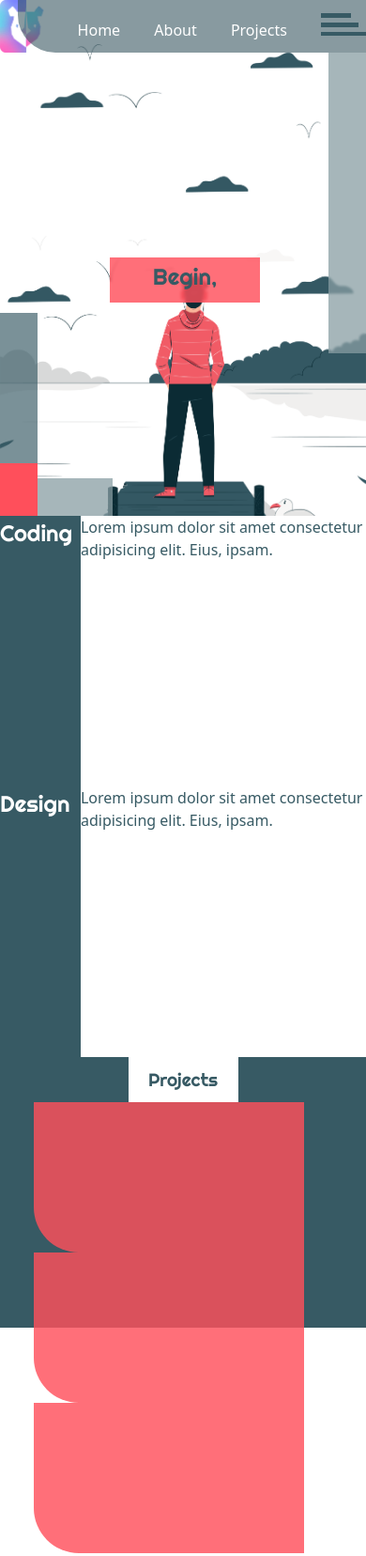
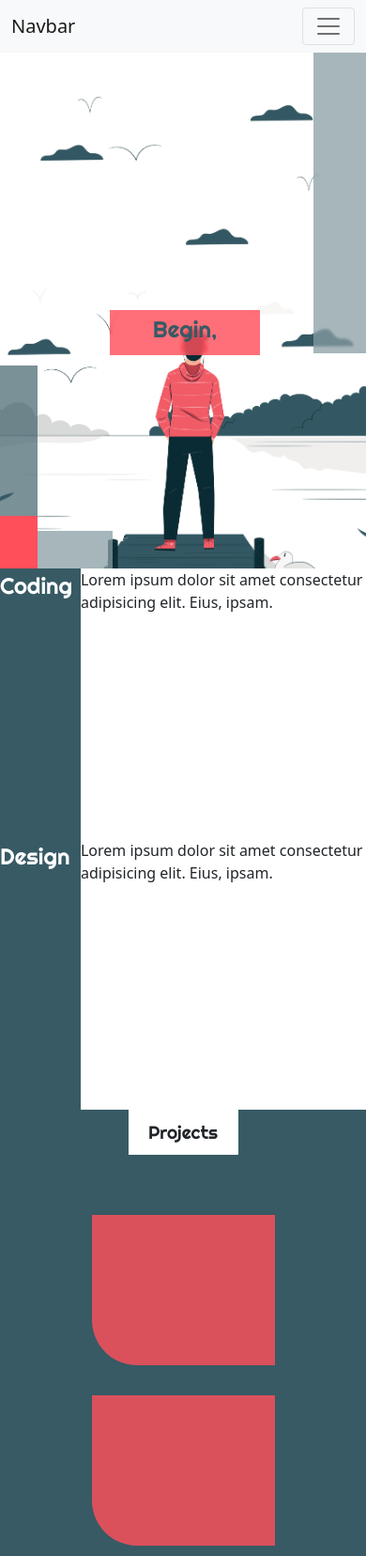
Before and after one commit to thodabewakoof/portfolio-using-css, a plain HTML site: page index.html in a window 390 px wide. Shown: the top 1656 px of the page at 94% size. Drawn offline with Linux system fonts and the light colour scheme.

Commit message:
navbar and media queries

```diff
--- a/index.css
+++ b/index.css
@@ -30,72 +30,10 @@ li {
     font-size: 2rem;
     }
 
-.navbar-custom {
-        position: fixed;
-        z-index: 10000;
-        width: 100%;
-    }
-.custom-navbar {
-    background-color: #31515a93;
-    height: 3.5rem;
-    border-bottom-left-radius: 2.5rem;
-}
-
-.custom-navbar  li {
-    list-style: none;
-    display: inline-block;
-    margin-left: 2rem;
-}
-
-.custom-navbar a {
-    color: #FFF;
-    text-decoration: none;
-}
-
-#logo {
-    height: 3.5rem;
-}
-
-.navbar-links {
-    margin-top: 0.9rem;
-}
-/* extreme left hamburger button */
-.navbar-button {
-    background-color: #FF4F5B;
-    height: 3.5rem;
-    width: 5rem;
-    padding-top: 1em;
-    position: relative;
-}
-/* hamburber nav button bars' style starts here */
-.bar {
-    background-color: #375A64;
-
-}
-
-.bar1 {
-    height: 0.3em;
-    width: 2em;
-    margin-bottom: 0.3rem;
-}
-
-.bar2 {
-    height: 0.3em;
-    width: 2.5em;
-    margin-bottom: 0.3rem;
-}
-
-.bar3 {
-    height: 0.3em;
-    width: 3em;
-}
-
-/* vertical green bar under nav bar */
-
 .navbar-decoration-vertical {
     background-color: #889da3be;
     height: 20rem;
-    width: 2.5rem;
+    width: 3.5rem;
     float: right;
     clear: right;
     backdrop-filter: blur(1px);
@@ -199,7 +137,7 @@ li {
     user-select: none;
 }
 
-#coding-heading, #design-heading {
+#design-heading {
     cursor: pointer ;
 }
 
@@ -249,9 +187,10 @@ li {
 /* section 3 (projects) style stars here */
 
 .project {
-    height: 18rem;
+    height: fit-content;
     background: #375A64;
     display: grid;
+    padding-bottom: 2rem;
 }
 
 .project-heading {
@@ -266,8 +205,16 @@ li {
 .project-s {
     background-color: #ff4f5bd0;
     height: 10rem;
-    width: 18rem;
+    width: 25vw;
     border-bottom-left-radius: 3rem;
+}
+
+.project-s-container {
+    width: 100%;
+    display: flex;
+    flex-flow : row nowrap;
+    justify-content: space-around;
+    margin-top: 2rem;
 }
 
 /*all  media queries starts here */
@@ -410,9 +357,9 @@ li {
         line-height: 3rem;
     }
 
-    .navbar {
-        height: 0px;
-    }
+
+
+
 
     .landing-bottom-horizontal {
         width: 5rem;
@@ -434,8 +381,18 @@ li {
         width: 8rem;
     }
 
-    .project-heading {
-        justify-self: center;
+    .project-s-container {
+        width: 100%;
+        display: grid;
+        align-items: center;
+        justify-content: center;
     }
 
+    .project-s {
+        background-color: #ff4f5bd0;
+        height: 10rem;
+        width: 50vw;
+        border-bottom-left-radius: 3rem;
+        margin-top: 2rem;
+    }
 }
--- a/index.html
+++ b/index.html
@@ -4,45 +4,52 @@
         <title>Hemant Rai</title>
         <meta charset="utf-8">
         <meta name="viewport" content="width=device-width initial-scale=1.0">
-        <link rel="preload" href="images/main-bg.png" type="image/png">
-        <link rel="preload" href="images/mobile-bg.png" type="image/png">
-        <link rel="preload" href="index.css" type="text/css">
+        <link rel="preload" href="images/main-bg.png"  as="image">
+        <link rel="preload" href="images/mobile-bg.png" as="image">
+        <link rel="preload" href="index.css" as="style">
         <link rel="preconnect" href="https://fonts.gstatic.com">
         <link href="https://fonts.googleapis.com/css2?family=Righteous&display=swap" rel="stylesheet">
         <link rel="stylesheet" href="css/bootstrap.min.css" type="text/css">
         <link rel="stylesheet" href="index.css" type="text/css">
     </head>
     <body>
-        <nav class="navbar-custom float-end p-0">
-            <div class="custom-navbar float-end" id="navbar-custom">
-                    <ul class="navbar-links">
-                        <li class="home-button">
-                        <a class="" href="#landing-page">Home</a>
+        <nav class="navbar navbar-expand-lg navbar-light bg-light">
+            <div class="container-fluid">
+              <a class="navbar-brand" href="#">Navbar</a>
+              <button class="navbar-toggler" type="button" data-bs-toggle="collapse" data-bs-target="#navbarSupportedContent" aria-controls="navbarSupportedContent" aria-expanded="false" aria-label="Toggle navigation">
+                <span class="navbar-toggler-icon"></span>
+              </button>
+              <div class="collapse navbar-collapse" id="navbarSupportedContent">
+                <ul class="navbar-nav me-auto mb-2 mb-lg-0">
+                  <li class="nav-item">
+                    <a class="nav-link active" aria-current="page" href="#">Home</a>
                   </li>
-                        <li class="about-button">
-                        <a class="about-link" href="#">About</a>
+                  <li class="nav-item">
+                    <a class="nav-link" href="#">Link</a>
                   </li>
-                        <li class="projects-button">
-                        <a class="project-link" href="#project">Projects</a>
+                  <li class="nav-item dropdown">
+                    <a class="nav-link dropdown-toggle" href="#" id="navbarDropdown" role="button" data-bs-toggle="dropdown" aria-expanded="false">
+                      Dropdown
+                    </a>
+                    <ul class="dropdown-menu" aria-labelledby="navbarDropdown">
+                      <li><a class="dropdown-item" href="#">Action</a></li>
+                      <li><a class="dropdown-item" href="#">Another action</a></li>
+                      <li><hr class="dropdown-divider"></li>
+                      <li><a class="dropdown-item" href="#">Something else here</a></li>
+                    </ul>
                   </li>
-                        <li class="hamburger-nav">
-                            <div class="bars-div">
-                                <a class="hamburger-link" href="#">
-                                    <div class="bar bar1"></div>
-                                    <div class="bar bar2"></div>
-                                    <div class="bar bar3"></div>
-                                </a>
-                            </div>
+                  <li class="nav-item">
+                    <a class="nav-link disabled" href="#" tabindex="-1" aria-disabled="true">Disabled</a>
                   </li>
                 </ul>
+                <form class="d-flex">
+                  <input class="form-control me-2" type="search" placeholder="Search" aria-label="Search">
+                  <button class="btn btn-outline-success" type="submit">Search</button>
+                </form>
+              </div>
             </div>
           </nav>
-        <div class="landing-page" id="landing-page">
-            <div>
-            <a class="logo-class" href="#">
-                    <img id="logo" src="images/logo.png" alt="logo">
-                </a>
-            </div>
+        <div class="landing-page" id="landing-page" g-0 p-0>
             <div class="navbar-decoration-vertical"></div>
 
             <div class="center-button text-center heading-large">Begin,</div>
@@ -50,7 +57,7 @@
             <div class="landing-bottom-red-horizontal"></div>
             <div class="landing-bottom-vertical"    ></div>
         </div>
-        <div class="section-2 coding-design container-fluid g-0">
+        <div class="section-2 coding-design g-0">
             <div class="horizontal-underline-bars">
                 <div class="horizontal-bar-1"></div>
                 <div class="horizontal-bar-2"></div>
@@ -65,10 +72,11 @@
                 <iframe  name="coding-design-iframe" id="coding-design-iframe" class="coding-design-iframe" scrolling="no"></iframe>
             </div>
             <div class="design-heading heading-large coding-design">
-                <a href="Components/iframe-design.html" id="design-heading" target="coding-design-iframe">Design</p>
+                <a href="Components/iframe-design.html" id="design-heading" target="coding-design-iframe">Design</a>
             </div>
         </div>
         <!-- section 2 in mobile phones -->
+        <div class=" g-0">
             <div class="section-2-1 coding-design-1 container-fluid g-0">
                 <div class="coding-heading-1  heading-large coding-design-coding">
                     Coding
@@ -77,7 +85,7 @@
                     Lorem ipsum dolor sit amet consectetur adipisicing elit. Eius, ipsam.
                 </div>
             </div>
-        <div class="section-2-1 coding-design-1 container-fluid g-0">
+            <div class="section-2-1 coding-design-1  g-0">
                 <div class="coding-heading-1  heading-large coding-design-coding">
                     Design
                 </div>
@@ -85,14 +93,13 @@
                     Lorem ipsum dolor sit amet consectetur adipisicing elit. Eius, ipsam.
                 </div>
             </div>
-
-        <div class="container-fluid project g-0 section-3" id="project">
+        </div>
+        <div class=" project g-0 section-3" id="project">
             <div class="project-heading heading">Projects</div>
-            <div class="project-s-containercontainer-fluid mx-auto">
-                <div class="row">
-                    <div class="project-1 project-s col-4 mx-5"></div>
-                    <div class="project-2 project-s col-4 mx-5"></div>
-                    <div class="project-3 project-s col-4 mx-5"></div>
+            <div class="project-s-container">
+                    <div class="project-1 project-s mx-2"></div>
+                    <div class="project-2 project-s mx-2"></div>
+                    <div class="project-3 project-s mx-2"></div>
             </div>
         </div>
     </body>
```
Lines whose indentation alone changed are shown as unchanged.
